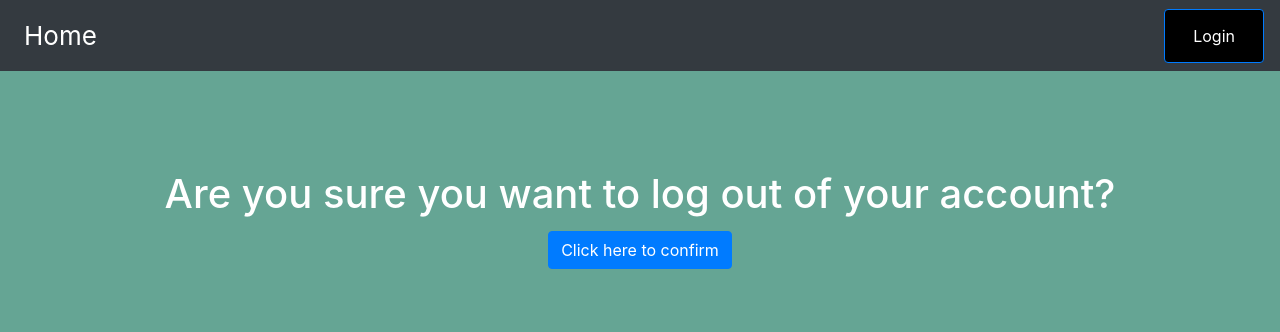
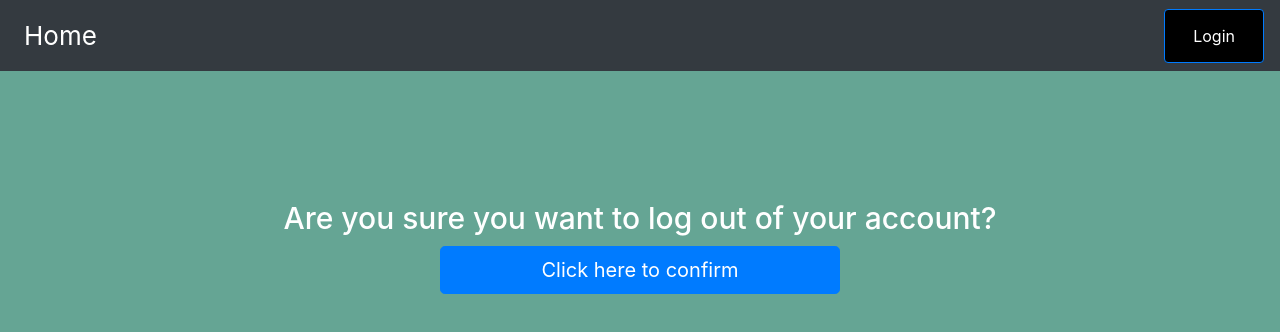
Before and after one commit to Shulamith/SoleSeller, a React (Create React App) app in the folder node_react_app/frontend/: page /logout in a window 1280 px wide. Shown: the top 332 px of the page. Built offline with nearby package versions, Linux system fonts and the light colour scheme; no server answers.

Commit message:
Login authentication properly set up. Logout now functional. Profile page displays user's name.

```diff
--- a/node_react_app/frontend/src/components/Home.js
+++ b/node_react_app/frontend/src/components/Home.js
@@ -12,8 +12,8 @@ function Home() {
         "login", as soon as user logs out.
         */}
             setInterval(() => {
-                const userString = localStorage.getItem("user");
-                const user = JSON.parse(userString);
+                const user = localStorage.getItem("user");
+                //const user = JSON.parse(userString);
                 setUser(user);
                 }, [])
         }, 5000);
--- a/node_react_app/frontend/src/components/Nav.js
+++ b/node_react_app/frontend/src/components/Nav.js
@@ -3,32 +3,41 @@ import axios from "axios";
 //import fetch from "cross-fetch";
 
 function Nav() {
-    //const [user, setUser] = useState({});
-
-    var id = "";
+    const [user, setUser] = useState({});
+    useEffect(() => {
+        { /*
+            setInterval was used in order to refresh the page constantly
+        in order to have the "logout" button show immediately in place of
+        "login", as soon as user logs out.
+        */}
+        setInterval(() => {
+            const user = localStorage.getItem("user");
+            //const user = JSON.parse(userString);
+            setUser(user);
+        }, [])
+    }, 5000);
 
 
 
-    axios.get("http://localhost:4000/nav")
-        //.then(res => {
-        //    if (res.status >= 400) {
-        //        throw new Error("Bad response from server");
-        //    }
-        //    return res.json();
-        //})
-        .then(user => {
-            id = user.id;
-            console.log(user);
-        })
-        .catch(err => {
-            console.error(err);
-        });
+
+    //axios.get("http://localhost:4000/nav")
+    //    .then(res => {
+    //        if (res.status >= 400) {
+    //            throw new Error("Bad response from server");
+    //        }
+    //        return res.json();
+    //    })
+    //    .then(user => {
+    //        id = user.id;
+    //        console.log(user);
+    //    })
+    //    .catch(err => {
+    //        console.error(err);
+    //    });
 
 
-    console.log(id);
 
-
-  if(id === "") {
+  if(!user) {
     return (
         // HTML code using Bootstrap for simple navigation that has two lings
         <nav className="navbar navbar-expand-lg navbar-dark bg-dark fixed-top">
@@ -48,7 +57,7 @@ function Nav() {
       </nav>
     );
   }
-  else {
+  if(user) {
     return(
       <nav class="navbar navbar-expand-lg navbar-dark bg-dark fixed-top">
         <button class="navbar-toggler" type="button" data-toggle="collapse" data-target="#navbarText" aria-controls="navbarText" aria-expanded="false" aria-label="Toggle navigation">
--- a/node_react_app/frontend/src/components/login.js
+++ b/node_react_app/frontend/src/components/login.js
@@ -48,7 +48,11 @@ export default class Login extends Component {
             password: e.target.password.value
         })
             .then(function (response) {
-                window.location.href = "http://localhost:3000/profile";            })
+                window.localStorage.setItem("user", response.data.user);
+                window.localStorage.setItem("email", response.data.email);
+                window.localStorage.setItem("token", response.data.accessToken);
+                window.location.href = "/profile";
+            })
             .catch(function (error) {
                 console.log(error);
             });
--- a/node_react_app/frontend/src/components/logout.css
+++ b/node_react_app/frontend/src/components/logout.css
@@ -1,10 +1,12 @@
-.mt-5 {
+#confirm {
+    font-size: 30px;
     text-align: center;
-    align-items: center;
     padding: 2px;
+    padding-top: 200px;
 }
 
-form {
-    text-align: center;
-    align-items: center;
+#logout {
+    max-width: 400px;
+    margin-left: auto;
+    margin-right: auto;
 }
--- a/node_react_app/frontend/src/components/logout.js
+++ b/node_react_app/frontend/src/components/logout.js
@@ -1,28 +1,47 @@
-import React from "react";
+import React, { Component } from 'react';
 import Form from "react-bootstrap/Form";
 import Button from "react-bootstrap/Button";
 import axios from "axios";
 import "./logout.css";
 
-function onSubmit(e) {
-    axios.post('http://localhost:4000/logout')
+
+export default class Logout extends Component {
+
+    constructor(props) {
+        super(props);
+        this.onSubmit = this.onSubmit.bind(this);
+    }
+
+    onSubmit(e) {
+        e.preventDefault();
+
+        axios.delete('http://localhost:4000/logout', {
+        headers: {
+            authorization: `Bearer ${window.localStorage.getItem("token")}`
+        },
+        data: {
+            email: window.localStorage.getItem("email")
+        }
+    })
         .then(function (response) {
-            window.location.href = "http://localhost:3000/login";
+            window.localStorage.removeItem("user");
+            window.localStorage.removeItem("email");
+            window.localStorage.removeItem("token");
+            window.location.href = "/login";
         })
         .catch(function (error) {
             console.log(error);
         });
-};
+    }
 
-export default function Logout() {
-    return (
-        <section>
-            <div className="container">
-                <h1 className="mt-5">Are you sure you want to log out of your account?</h1>
-                <Form action={onSubmit}>
-                    <Button type="submit">Click here to confirm</Button>
+    render() {
+        return (
+            <div className="Logout">
+                <h1 id="confirm">Are you sure you want to log out of your account?</h1>
+                <Form onSubmit={this.onSubmit}>
+                    <Button id="logout" block size="lg" type="submit" className="btn btn-primary btn-block">Click here to confirm</Button>
                 </Form>
             </div>
-        </section>
-    );
+        );
+    }
 }
--- a/node_react_app/frontend/src/components/profile.js
+++ b/node_react_app/frontend/src/components/profile.js
@@ -8,6 +8,8 @@ import "./profile.css";
 
 
 export default function Profile() {
+
+    const User = window.localStorage.getItem("user");
     /*function componentDidMount() {
         const userLog = localStorage.getItem('userLog') === 'true';
         const userReg = localStorage.getItem('userReg') === 'true';
@@ -18,7 +20,7 @@ export default function Profile() {
     return(
         <section>
             <div className = "row-img-bg">
-                <p>Welcome User</p>
+                <p>Welcome {User}</p>
             </div>
             <div className = "buttons">
                 <Button id="ebay" block size="sm" type="link">
```
Also changed, not shown: 1 other file (tests, documents, lock files or other folders).
